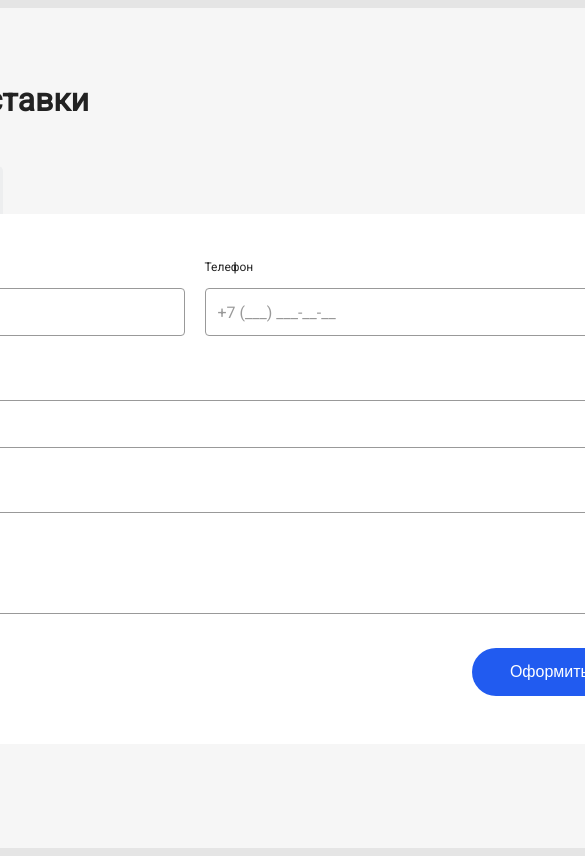
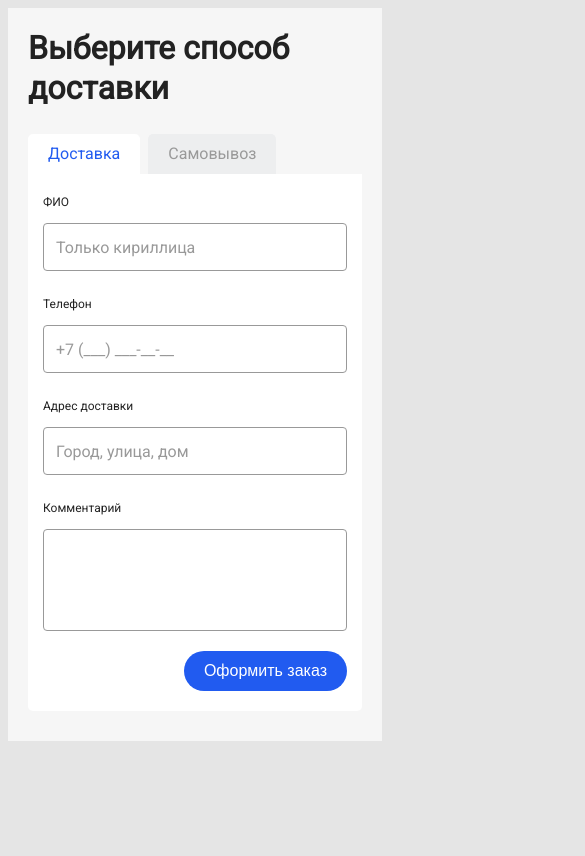
Before and after one commit to ArtMan-8/test-frontend-vXkdf85h, a React app: page / in a window 390 px wide. Shown: the top 856 px of the page, 585 px wide, since content can reach past the window. Built offline with nearby package versions, Linux system fonts and the light colour scheme.

Commit message:
feat: адаптивная вёрстка

```diff
--- a/public/css/main.css
+++ b/public/css/main.css
@@ -10,3 +10,10 @@ body {
   font-size: 16px;
   line-height: 24px;
 }
+
+@media screen and (max-width: 1199px) {
+  .root {
+    flex-grow: 1;
+    min-width: 320px;
+  }
+}
--- a/public/index.html
+++ b/public/index.html
@@ -12,7 +12,7 @@
     crossorigin=""/>
 </head>
 <body>
-  <div id="root"></div>
+  <div class="root" id="root"></div>
   <script src="./js/bundle.js"></script>
 </body>
 </html>
--- a/src/components/app/app.styled.js
+++ b/src/components/app/app.styled.js
@@ -1,9 +1,17 @@
 import styled from 'styled-components';
-import { ColorsBackground } from '../variables.styled';
+import { BreakPoints, ColorsBackground } from '../variables.styled';
 
 const Wrapper = styled.section`
-  padding: 72px 88px 104px;
+  padding: 72px 84px 104px;
   background-color: ${ColorsBackground.GREY};
+
+  @media screen and (max-width: ${BreakPoints.TABLET_MAX}) {
+    padding: 50px 60px 70px;
+  }
+
+  @media screen and (max-width: ${BreakPoints.MOBILE_MAX}) {
+    padding: 20px 20px 30px;
+  }
 `;
 
 export default Wrapper;
--- a/src/components/btn-submit/btn-submit.styled.js
+++ b/src/components/btn-submit/btn-submit.styled.js
@@ -1,6 +1,6 @@
 import styled from 'styled-components';
 import {
-  ColorsActive, ColorsMain, TextDefault,
+  BreakPoints, ColorsActive, ColorsMain, TextDefault,
 } from '../variables.styled';
 
 const Submit = styled.button`
@@ -14,6 +14,14 @@ const Submit = styled.button`
   cursor: pointer;
   ${TextDefault}
 
+  @media screen and (max-width: ${BreakPoints.TABLET_MAX}) {
+    padding: 10px 35px;
+  }
+
+  @media screen and (max-width: ${BreakPoints.MOBILE_MAX}) {
+    padding: 8px 20px;
+  }
+
   &:hover {
     background-color: ${ColorsActive.DARK_BLUE};
   }
--- a/src/components/delivery/delivery.styled.js
+++ b/src/components/delivery/delivery.styled.js
@@ -1,6 +1,6 @@
 import styled from 'styled-components';
 import {
-  ColorsActive, ColorsMain, TextDefault, TextSmall,
+  BreakPoints, ColorsActive, ColorsMain, TextDefault, TextSmall,
 } from '../variables.styled';
 
 const Form = styled.form`
@@ -8,6 +8,15 @@ const Form = styled.form`
   padding: 40px 40px 48px;
   border-radius: 0 0 5px 5px;
   background-color: ${ColorsMain.WHITE};
+
+  @media screen and (max-width: ${BreakPoints.TABLET_MAX}) {
+    padding: 30px 30px 35px;
+    width: auto;
+  }
+
+  @media screen and (max-width: ${BreakPoints.MOBILE_MAX}) {
+    padding: 15px 15px 20px;
+  }
 
   input, textarea {
     ${TextDefault}
@@ -18,6 +27,18 @@ const Form = styled.form`
     display: flex;
     flex-direction: column;
     margin-bottom: 34px;
+
+    @media screen and (max-width: ${BreakPoints.TABLET_MAX}) {
+      margin-bottom: 30px;
+    }
+
+    @media screen and (max-width: ${BreakPoints.MOBILE_MAX}) {
+      margin-bottom: 20px;
+    }
+
+    & > .form__field:last-child {
+      margin-bottom: 0;
+    }
   }
 
   .form__contacts {
@@ -27,20 +48,40 @@ const Form = styled.form`
     .form__field {
       width: 49%;
     }
+
+    @media screen and (max-width: ${BreakPoints.MOBILE_MAX}) {
+      flex-wrap: wrap;
+
+      .form__field {
+        width: 100%;
+      }
+    }
   }
 
   .form__label {
     margin-bottom: 20px;
     color: ${ColorsMain.BLACK};
     ${TextSmall}
+
+    @media screen and (max-width: ${BreakPoints.TABLET_MAX}) {
+      margin-bottom: 15px;
+    }
+
+    @media screen and (max-width: ${BreakPoints.MOBILE_MAX}) {
+      margin-bottom: 10px;
+    }
   }
 
   .form__field {
     position: relative;
     margin-bottom: 30px;
 
-    &:last-child {
-      margin-bottom: 0;
+    @media screen and (max-width: ${BreakPoints.TABLET_MAX}) {
+      margin-bottom: 25px;
+    }
+
+    @media screen and (max-width: ${BreakPoints.MOBILE_MAX}) {
+      margin-bottom: 20px;
     }
 
     textarea {
--- a/src/components/pickup/pickup.styled.js
+++ b/src/components/pickup/pickup.styled.js
@@ -1,6 +1,6 @@
 import styled from 'styled-components';
 import {
-  ColorsActive, ColorsMain,
+  BreakPoints, ColorsActive, ColorsMain,
 } from '../variables.styled';
 
 const Form = styled.form`
@@ -9,14 +9,32 @@ const Form = styled.form`
   border-radius: 0 0 5px 5px;
   background-color: ${ColorsMain.WHITE};
 
+  @media screen and (max-width: ${BreakPoints.TABLET_MAX}) {
+    padding: 30px 30px 35px;
+    width: auto;
+  }
+
+  @media screen and (max-width: ${BreakPoints.MOBILE_MAX}) {
+    padding: 15px 15px 20px;
+  }
+
   .form__addresses {
     margin-top: 5px;
     margin-bottom: 28px;
-    column-count: 2;
+    column-width: 400px;
+
+    @media screen and (max-width: ${BreakPoints.TABLET_MAX}) {
+      margin-top: 0;
+      margin-bottom: 23px;
+    }
+
+    @media screen and (max-width: ${BreakPoints.MOBILE_MAX}) {
+      margin-bottom: 15px;
+    }
   }
 
   .form__label {
-    display: inline-block;
+    display: block;
     color: ${ColorsMain.BLACK};
     cursor: pointer;
 
@@ -37,6 +55,16 @@ const Form = styled.form`
     height: 560px;
     margin-bottom: 38px;
     background-color: ${ColorsMain.WHITE};
+
+    @media screen and (max-width: ${BreakPoints.TABLET_MAX}) {
+      height: 500px;
+      margin-bottom: 30px;
+    }
+
+    @media screen and (max-width: ${BreakPoints.MOBILE_MAX}) {
+      height: 400px;
+      margin-bottom: 20px;
+    }
   }
 `;
 
--- a/src/components/shipment/shipment.styled.js
+++ b/src/components/shipment/shipment.styled.js
@@ -1,11 +1,21 @@
 import styled from 'styled-components';
-import { TextHeader, ColorsActive, ColorsMain } from '../variables.styled';
+import {
+  BreakPoints, TextHeader, ColorsActive, ColorsMain,
+} from '../variables.styled';
 
 export const Header = styled.h1`
   margin-top: 0;
   margin-bottom: 46px;
   ${TextHeader}
   color: ${ColorsMain.BLACK};
+
+  @media screen and (max-width: ${BreakPoints.TABLET_MAX}) {
+    margin-bottom: 36px;
+  }
+
+  @media screen and (max-width: ${BreakPoints.MOBILE_MAX}) {
+    margin-bottom: 26px;
+  }
 `;
 
 export const Nav = styled.nav`
@@ -26,6 +36,14 @@ export const Nav = styled.nav`
     a {
       color: ${ColorsMain.GREY};
     }
+
+    @media screen and (max-width: ${BreakPoints.TABLET_MAX}) {
+      padding: 10px 35px;
+    }
+
+    @media screen and (max-width: ${BreakPoints.MOBILE_MAX}) {
+      padding: 8px 20px;
+    }
   }
 
   .shipment__item--active {
--- a/src/components/variables.styled.js
+++ b/src/components/variables.styled.js
@@ -1,3 +1,9 @@
+export const BreakPoints = {
+  MOBILE_MIN: '320px',
+  MOBILE_MAX: '699px',
+  TABLET_MAX: '1199px',
+};
+
 export const ColorsActive = {
   BLUE: '#215BF0',
   DARK_BLUE: '#0F41C4',
```
